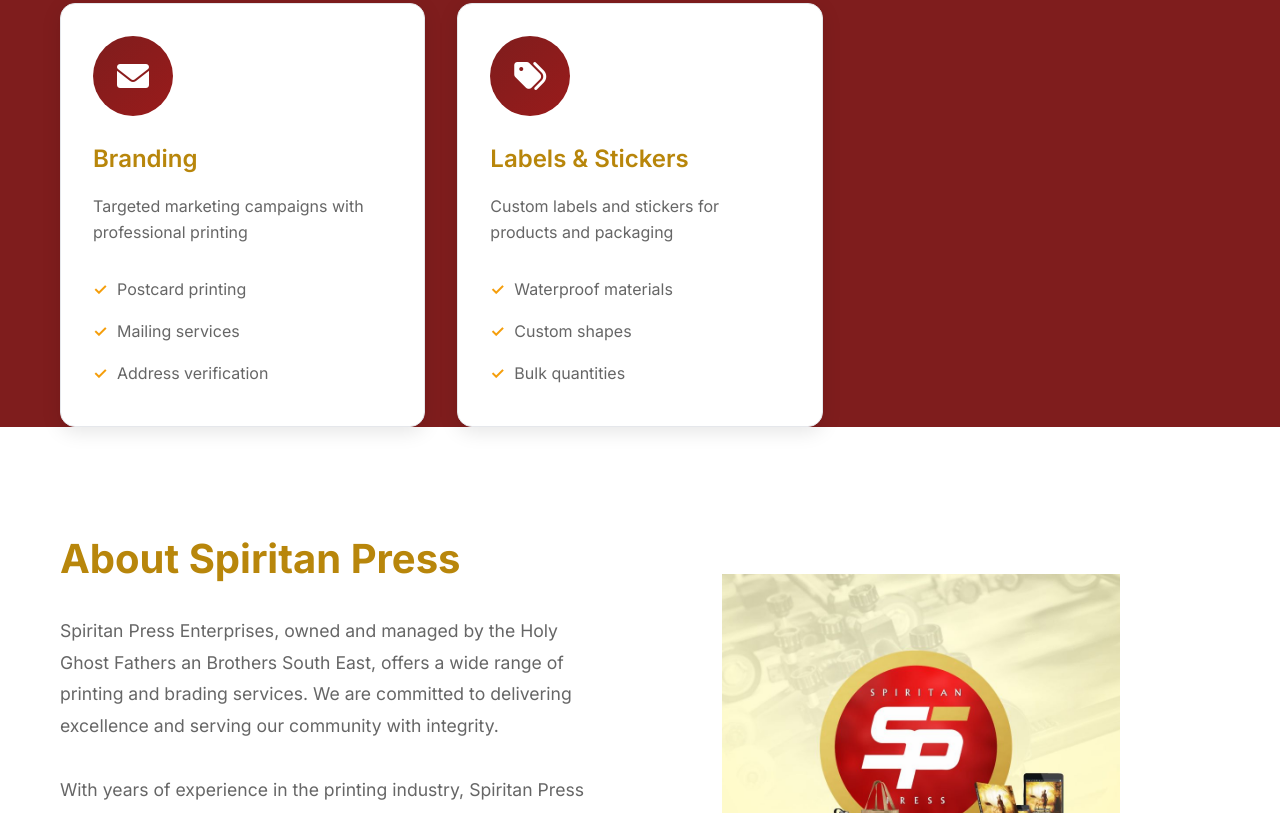
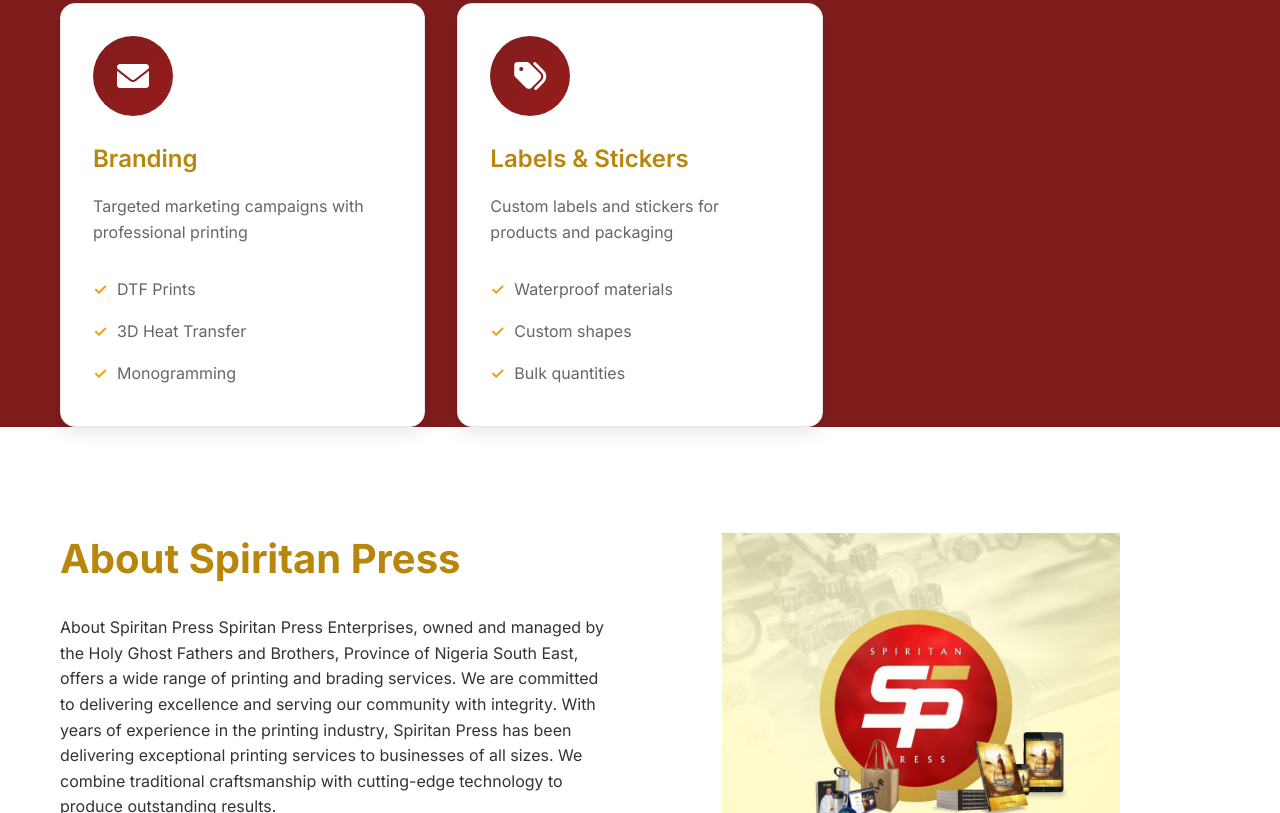
Before and after one commit to HenryTheNav/SpiritanPress, a plain HTML site: page index.html in a window 1280 px wide. Shown: the part 1987-2800 px from the top of the page. Drawn offline with Linux system fonts and the light colour scheme.

Commit message:
Update index.html

```diff
--- a/index.html
+++ b/index.html
@@ -18,7 +18,7 @@
             <div class="nav-logo">
                 <img src="images/banner.jpg" alt="About Spiritan Press" width="5%" height="5%" >
 
-                <h2>Spiritan Press</Pre></h2>
+                <h2>Spiritan Press Enterprise</Pre></h2>
             </div>
             <ul class="nav-menu">
                 <li class="nav-item">
@@ -158,9 +158,9 @@
                     <h3>Branding</h3>
                     <p>Targeted marketing campaigns with professional printing</p>
                     <ul>
-                        <li>Postcard printing</li>
-                        <li>Mailing services</li>
-                        <li>Address verification</li>
+                        <li>DTF Prints</li>
+                        <li>3D Heat Transfer</li>
+                        <li>Monogramming</li>
                     </ul>
                 </div>
 
@@ -253,8 +253,11 @@
             <div class="about-content">
                 <div class="about-text">
                     <h2>About Spiritan Press</h2>
-                    <p>Spiritan Press Enterprises, owned and managed by the Holy Ghost Fathers an Brothers South East, offers a wide range of printing and brading services. We are committed to delivering excellence and serving our community with integrity. </p>
-                        <p>With years of experience in the printing industry, Spiritan Press has been delivering exceptional printing services to businesses of all sizes. We combine traditional craftsmanship with cutting-edge technology to produce outstanding results.</p>
+                    About Spiritan Press
+
+Spiritan Press Enterprises, owned and managed by the Holy Ghost Fathers and Brothers, Province of Nigeria South East, offers a wide range of printing and brading services. We are committed to delivering excellence and serving our community with integrity.
+
+With years of experience in the printing industry, Spiritan Press has been delivering exceptional printing services to businesses of all sizes. We combine traditional craftsmanship with cutting-edge technology to produce outstanding results.</p>
 
                     <div class="about-features">
                         <div class="feature">
@@ -328,7 +331,7 @@
                     <div class="portfolio-image">
                         <i class="fas fa-book"></i>
                     </div>
-                    <h3>Book Printing</h3>
+                    <h3>Book Publishing</h3>
                     <p>Professional book printing</p>
                 </div>
             </div>
```
